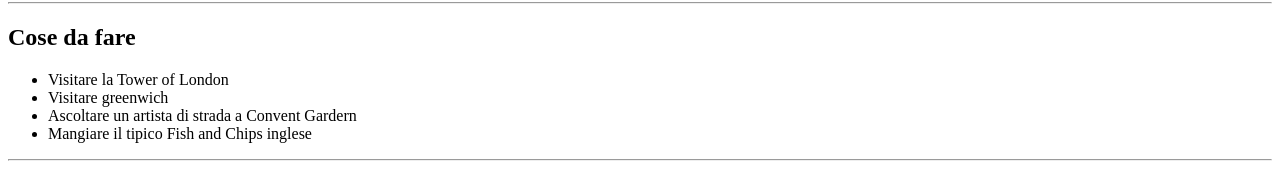
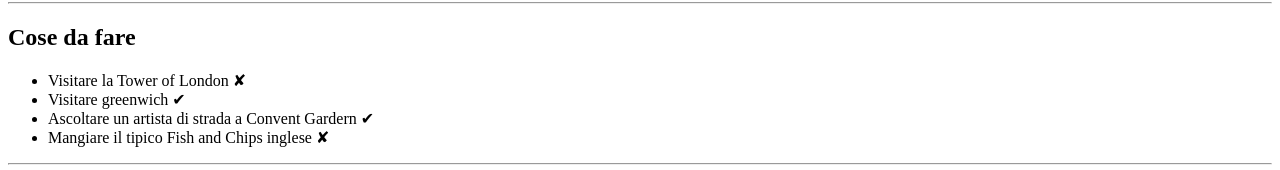
Before and after one commit to aleballabio/html-london-trip, a plain HTML site: page index.html in a window 1280 px wide. Shown: the part 679-849 px from the top of the page. Drawn offline with Linux system fonts and the light colour scheme.

Commit message:
Aggiunta caratteri speciali

```diff
--- a/index.html
+++ b/index.html
@@ -66,10 +66,10 @@
             <!-- Lista di cose da fare -->
             <h2>Cose da fare</h2>
             <ul>
-                <li>Visitare la Tower of London</li>
-                <li>Visitare greenwich</li>
-                <li>Ascoltare un artista di strada a Convent Gardern</li>
-                <li>Mangiare il tipico Fish and Chips inglese</li>
+                <li>Visitare la Tower of London &#10008;</li>
+                <li>Visitare greenwich &#10004;</li>
+                <li>Ascoltare un artista di strada a Convent Gardern &#10004;</li>
+                <li>Mangiare il tipico Fish and Chips inglese &#10008;</li>
             </ul>
             <hr>
         </section>
```
